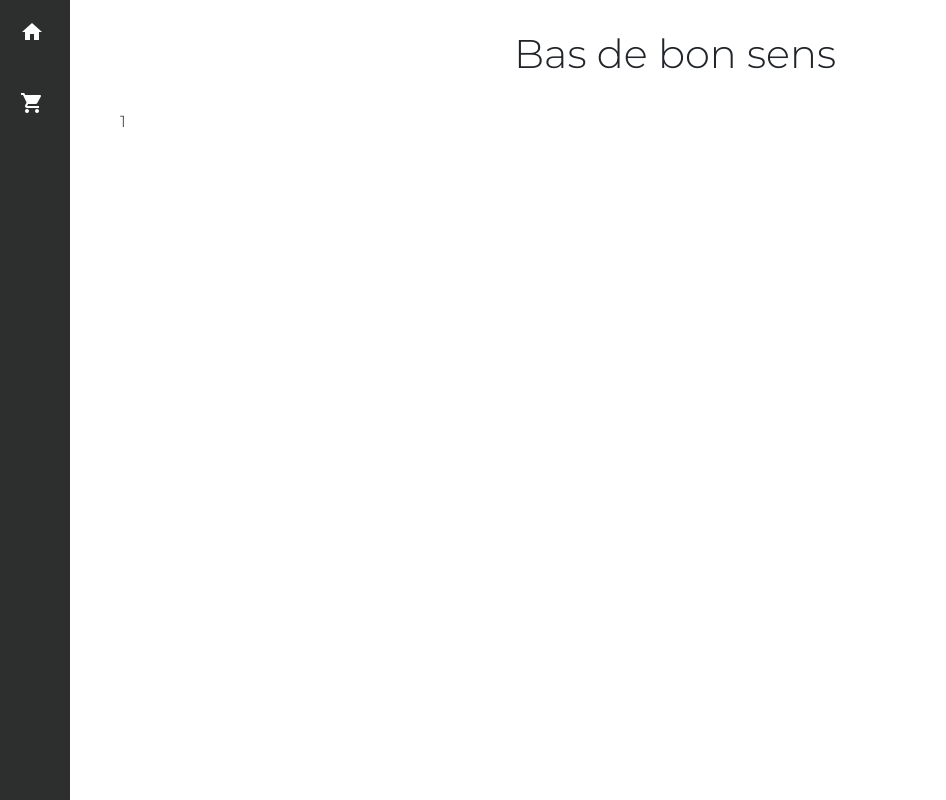
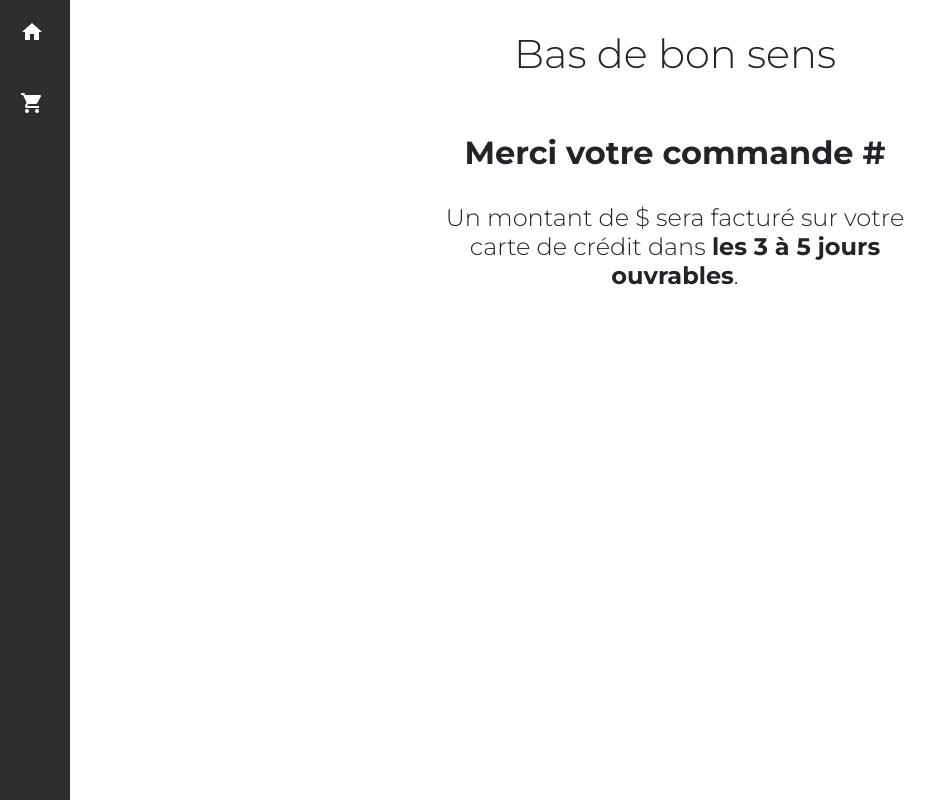
Before and after one commit to GTI710/frontend, an Angular app: page /thankyou/1 in a window 1280 px wide. Shown: the whole page, without its empty margins (0-946 px from the left). Built offline with nearby package versions, Linux system fonts and the light colour scheme; no server answers.

Commit message:
Ajout de visuel thank you order page

```diff
--- a/src/app/checkout/checkout.component.ts
+++ b/src/app/checkout/checkout.component.ts
@@ -28,6 +28,7 @@ export class CheckoutComponent implements OnInit {
 
     this.data.createNewSale(input).subscribe(data => {
       this.response = data;
+      localStorage.removeItem('itemsInCart');
       // console.log(this.response);
       this.router.navigateByUrl('/thankyou/' + this.response['sale']['idSaleTable']);
     });
--- a/src/app/home/home.component.ts
+++ b/src/app/home/home.component.ts
@@ -15,7 +15,15 @@ export class HomeComponent implements OnInit {
 
   ngOnInit() {
     this.data.getCategories().subscribe(
-      data => this.categories$ = data['productCategories']
+      data => {
+        this.categories$ = data['productCategories'];
+        // @ts-ignore
+        this.categories$.forEach( (item, index) => {
+          if (item.idProductCategory === 1) {
+            // @ts-ignore
+            this.categories$.splice(index, 1); }
+        });
+      }
     );
   }
 
--- a/src/app/orderthankyou/orderthankyou.component.html
+++ b/src/app/orderthankyou/orderthankyou.component.html
@@ -1,3 +1,12 @@
-<p>
- {{ sale$ }}
-</p>
+<div class="col-md-12 text-center">
+  <div class="col-md-12">
+    <br>
+  </div>
+  <h2><b>Merci votre commande #{{ sale$.salesNumber }}</b></h2>
+  <div class="col-md-12">
+    <br>
+  </div>
+  <div class="col-md-6 offset-3">
+    <h4>Un montant de {{ sale$.amount }}$ sera facturé sur votre carte de crédit dans <b>les 3 à 5 jours ouvrables</b>.</h4>
+  </div>
+</div>
```
